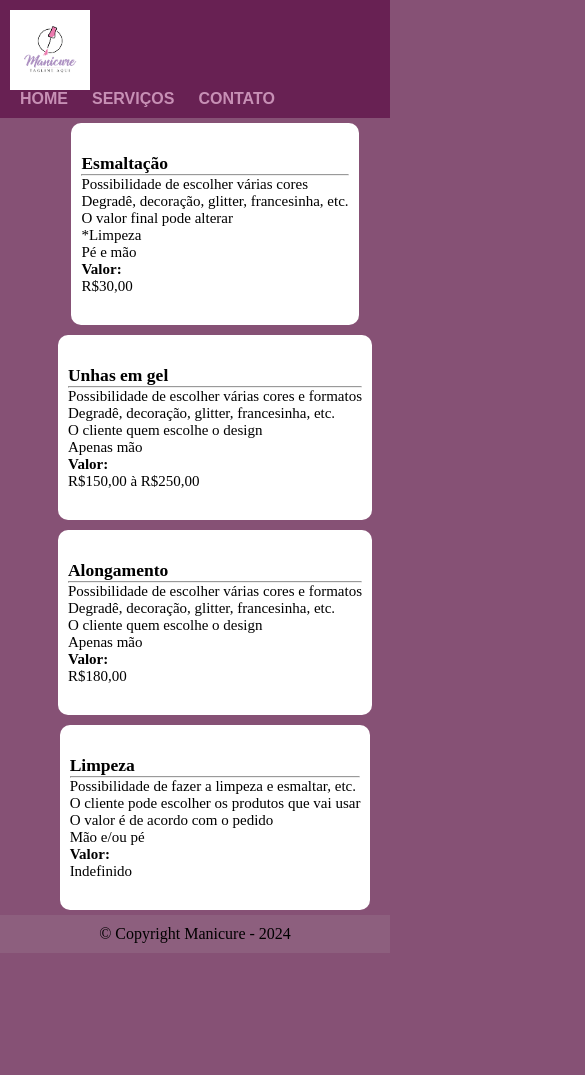
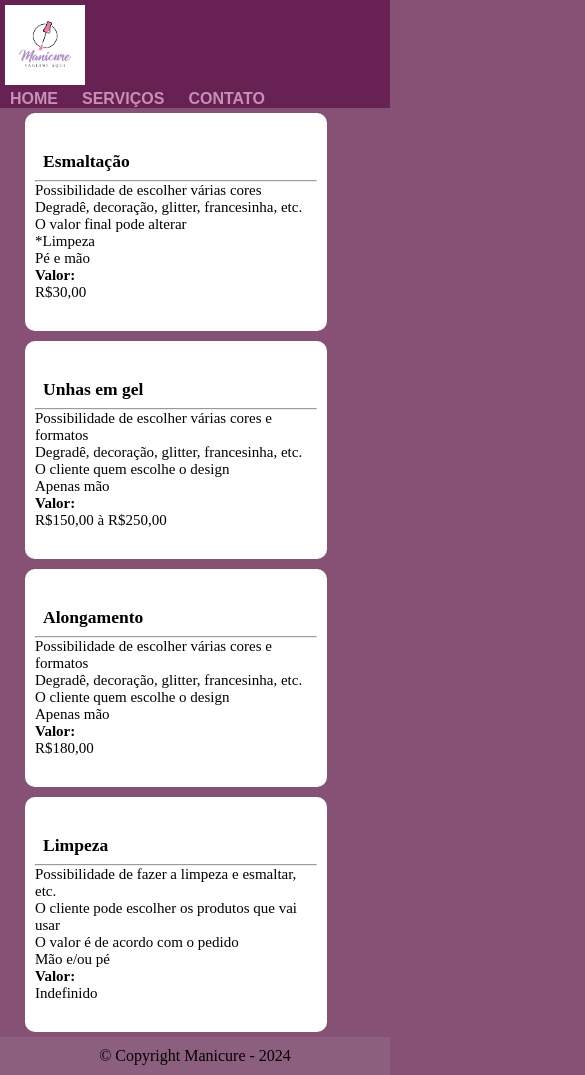
Before and after one commit to angeaiya/site_home, a plain HTML site: page servicos.html in a window 390 px wide. Shown: the top 1075 px of the page, 585 px wide, since content can reach past the window. Before the commit the page ends 953 px from the top, so only its background shows below. Drawn offline with Linux system fonts and the light colour scheme.

Commit message:
Update style3.css

```diff
--- a/style3.css
+++ b/style3.css
@@ -3,36 +3,27 @@
     padding: 0px;
 }
 
-.video{
-    width:100%;
-    height: 600px;
-    text-align: center;
-}
+body{
+   background-color: rgb(87, 61, 90);
+ }
 
-.mapa{
-   width: 100%;
-   height: 500px;
-}
 
+/*----Cabeçalho----*/
 header{
     background-color: rgb(68, 25, 73);
     display: flex;
     flex-direction: column;
     justify-content: space-between;
-    padding: 10px;
-}
-
-@media (max-width: 576px) {
-   header{
-      background-color: rgb(104, 33, 83) ;
-   }
+    padding: 0px;
 }
 
 header img{
    width: 80px;
    height: 80px;
+   padding: 5px;
 }
 
+/*----Cabeçalho parte escrita----*/
 header nav a{
   font-family: Verdana, Geneva, Tahoma, sans-serif;
   font-weight: bold;
@@ -42,40 +33,25 @@ header nav a{
   text-transform: uppercase;
 }
 
-@media (max-width: 576px) {
-   header nav a{
-      font-family:Arial, Helvetica, sans-serif;
-      font-weight: bold;
-      text-decoration: none;
-      padding: 10px;
-      color:rgb(199, 144, 181);
-      text-transform: uppercase;
-   }
-
-}
 
 nav a:hover{
     color: #f588ff;
     font-size: 14px;
 }
 
-@media (max-width: 576px){
-   nav a:hover{
-      color: #ce53a9;
-      font-size: 14px;
-   }
-
-}
-body{
-  background-color: rgb(87, 61, 90);
+/*----Iframe----*/
+.video{
+   width:100%;
+   height: 600px;
+   text-align: center;
 }
 
-@media (max-width: 576px){
-   body{
-      background-color: rgb(134, 81, 117) ;
-   }
+.mapa{
+  width: 100%;
+  height: 500px;
 }
 
+/*----Seções----*/
 section{
    margin: 5px;
    background-color: rgb(255, 255, 255);
@@ -85,12 +61,15 @@ section{
    font-size: 20px;
 }
 
-@media (max-width: 576px) {
-  section{
-   font-size: 15px;
-  }
+h1{
+   padding: 8px;
 }
 
+h3{
+   padding: 8px;
+}
+
+/*----Formulário----*/
 section form{
    display: flex;
    flex-direction: column;
@@ -102,11 +81,16 @@ button{
    border-radius: 5px;
 }
 
+
+
+/*----img redes sociais----*/
 section img{
    width: 30px;
    height: 30px;
 }
 
+
+/*----Serviços----*/
 main {
    display: flex;
    justify-content: space-around;
@@ -114,9 +98,12 @@ main {
    width: 100%;
    border-radius: 30px;
    margin: 0 auto;
-   padding: 0px 250px 0px 20px;
+   padding: 0px 0px 0px 20px;
 }
 
+
+
+/*----Copyright----*/
 footer{
   display: flex;
   justify-content: center;
@@ -125,10 +112,47 @@ footer{
   padding: 10px 10px 10px 10px;
 }
 
+
+/*----Media----*/
 @media (max-width: 576px) {
-   footer{
-      background-color: rgb(141, 95, 126)
+
+   header{
+      background-color: rgb(104, 33, 83);
 
    }
 
+   header nav a{
+      font-family:Arial, Helvetica, sans-serif;
+      font-weight: bold;
+      text-decoration: none;
+      padding: 10px;
+      color:rgb(199, 144, 181);
+      text-transform: uppercase;
+   }
+
+   nav a:hover{
+      color: #ce53a9;
+      font-size: 14px;
+   }
+
+   body{
+      background-color: rgb(134, 81, 117) ;
+   }
+
+   section{
+      font-size: 15px;
+     }
+
+     main{
+      display: flex;
+      justify-content: space-around;
+      flex-direction: column;
+      width: 80%;
+      border-radius: 30px;
+      margin: 0px;
+   }
+
+   footer{
+      background-color: rgb(141, 95, 126);
+   }
 }
```
